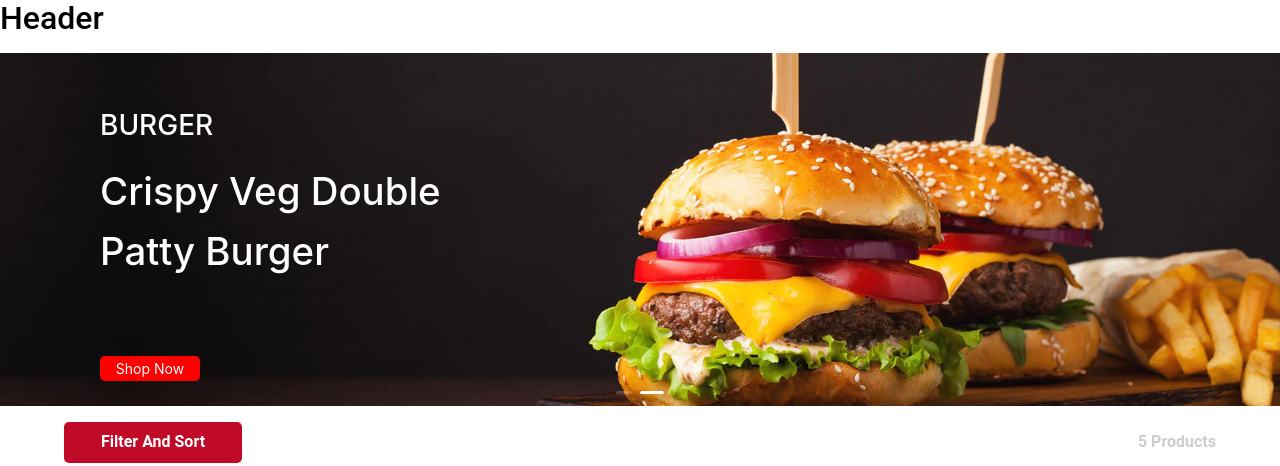
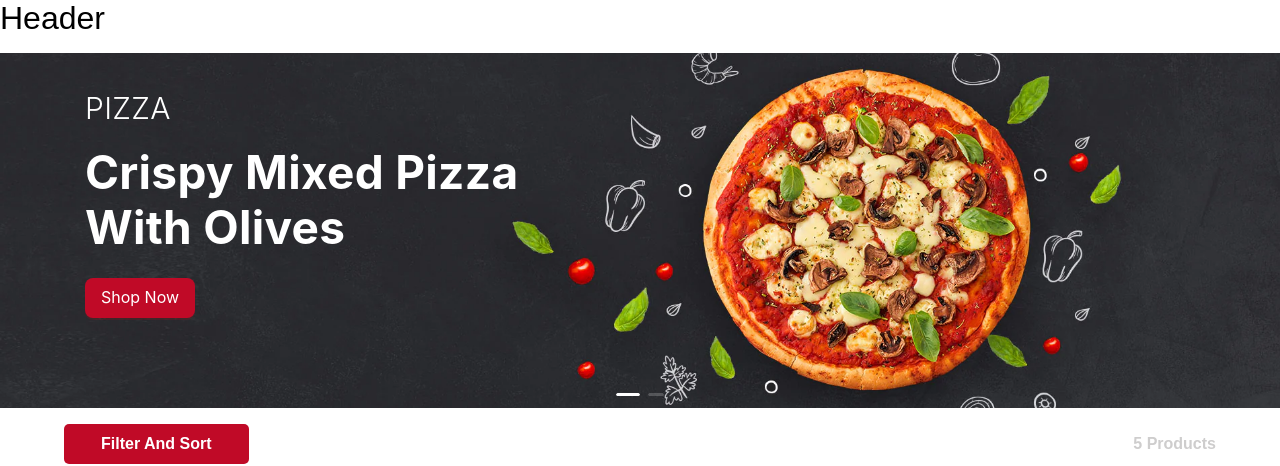
Before and after one commit to fuzail-afsar/restaurant-app, a React (Create React App) app: page / in a window 1280 px wide. Shown: the top 466 px of the page. Built offline with nearby package versions, Linux system fonts and the light colour scheme.

Commit message:
merge home and signin

```diff
--- a/src/components/UI/Theme.js
+++ b/src/components/UI/Theme.js
@@ -2,10 +2,17 @@ import { ConfigProvider } from "antd";
 import "antd/dist/reset.css";
 import "./main.css";
 
-const Theme = ({ children }) => (
-  <ConfigProvider theme={{ token: { colorPrimary: "#1677ff" } }}>
-    {children}
-  </ConfigProvider>
-);
-
+const Theme = ({ children }) => {
+  return (
+    <ConfigProvider
+      theme={{
+        token: {
+          colorPrimary: "#c00a27",
+        },
+      }}
+    >
+      {children}
+    </ConfigProvider>
+  );
+};
 export default Theme;
--- a/src/components/UI/main.css
+++ b/src/components/UI/main.css
@@ -52,6 +52,55 @@
   font-stretch: normal;
 }
 
-body {
+/* body {
   font-family: "Roboto", sans-serif;
+} */
+
+/* {
+  xs: '480px',
+  sm: '576px',
+  md: '768px',
+  lg: '992px',
+  xl: '1200px',
+  xxl: '1600px',
+} */
+
+.container,
+.container-fluid {
+  width: 100%;
+  padding-right: 15px;
+  padding-left: 15px;
+  margin-right: auto;
+  margin-left: auto;
 }
+
+@media (min-width: 480px) {
+  .container {
+    max-width: 450px;
+  }
+}
+@media (min-width: 576px) {
+  .container {
+    max-width: 530px;
+  }
+}
+@media (min-width: 768px) {
+  .container {
+    max-width: 730px;
+  }
+}
+@media (min-width: 992px) {
+  .container {
+    max-width: 960px;
+  }
+}
+@media (min-width: 1200px) {
+  .container {
+    max-width: 1140px;
+  }
+}
+@media (min-width: 1600px) {
+  .container {
+    max-width: 1320px;
+  }
+}
--- /dev/null
+++ b/src/components/common/container/Container.jsx
@@ -0,0 +1,7 @@
+import React from "react";
+
+const Container = ({ children }) => {
+  return <div className="container">{children}</div>;
+};
+
+export default Container;
--- a/src/components/pages/auth/signin/SignIn.js
+++ b/src/components/pages/auth/signin/SignIn.js
@@ -1,5 +1,5 @@
 import { Anchor, Button, Input } from "antd";
-import "./Signin.css";
+import "./SignIn.css";
 const SignIn = () => {
   return (
     <>
--- a/src/components/pages/home/Banner/Banner.css
+++ b/src/components/pages/home/Banner/Banner.css
@@ -1,35 +1,37 @@
-.bannerDiv1 {
+.banner-slide-1 {
   background-image: url("../../../../assets/images/banner1.png");
   background-repeat: no-repeat;
   background-size: 100%;
 }
 
-.bannerDiv2 {
+.banner-slide-2 {
   background-image: url("../../../../assets/images/banner2.png");
   background-repeat: no-repeat;
   background-size: 100%;
 }
 
-.foodTitle {
-  margin-top: 50px;
-  margin-left: 100px;
+.banner {
+  background-position: center;
+  background-size: cover;
+  background-repeat: no-repeat;
+  padding: 40px 0 90px;
+}
+
+.content {
   color: white;
 }
-
-.foodDetails {
-  color: white;
-  font-size: 3vw;
-  margin: 5px 0px 0px 100px;
+.food-title {
+  font-size: 30px;
+  line-height: 30px;
+  font-weight: 300;
+  margin-bottom: 22px;
+  letter-spacing: 0.3px;
 }
 
-.btn {
-  height: 25px;
-  width: 100px;
-  background-color: red;
-  margin-left: 100px;
-  margin-top: 75px;
-  margin-bottom: 25px;
-  border: none;
-  color: white;
-  border-radius: 5px;
+.food-detail {
+  font-size: 46px;
+  line-height: 55px;
+  font-weight: 700;
+  letter-spacing: 0.3px;
+  text-transform: capitalize;
 }
--- a/src/components/pages/home/Banner/Banner.jsx
+++ b/src/components/pages/home/Banner/Banner.jsx
@@ -1,23 +1,40 @@
-import './Banner.css'
-import { Carousel } from 'antd';
+import "./Banner.css";
+import { Button, Carousel } from "antd";
+import Container from "../../../common/container/Container";
 
 const Banner = () => (
-    <Carousel autoplay>
-        <div className='bannerDiv1'>
-            <div>
-                <h1 className='foodTitle'>PIZZA</h1>
-                <h1 className='foodDetails'>Crispy Mixed Pizza<br /> With Olives</h1>
-            </div>
-            <button className='btn'>Shop Now</button>
-        </div>
-        <div className='bannerDiv2'>
-            <div>
-                <h1 className='foodTitle'>BURGER</h1>
-                <h1 className='foodDetails'>Crispy Veg Double<br /> Patty Burger</h1>
-            </div>
-            <button className='btn'>Shop Now</button>
-        </div>
+  <section>
+    <Carousel>
+      <div className="banner banner-slide-1">
+        <Container>
+          <div className="content">
+            <h5 className="food-title">PIZZA</h5>
+            <h1 className="food-detail">
+              Crispy Mixed Pizza
+              <br /> With Olives
+            </h1>
+          </div>
+          <Button type="primary" size="large">
+            Shop Now
+          </Button>
+        </Container>
+      </div>
+      <div className="banner banner-slide-2">
+        <Container>
+          <div className="content">
+            <h5 className="food-title">BURGER</h5>
+            <h1 className="food-detail">
+              Crispy Veg Double
+              <br /> Patty Burger
+            </h1>
+          </div>
+          <Button type="primary" size="large">
+            Shop Now
+          </Button>
+        </Container>
+      </div>
     </Carousel>
+  </section>
 );
 
-export default Banner
+export default Banner;
```
